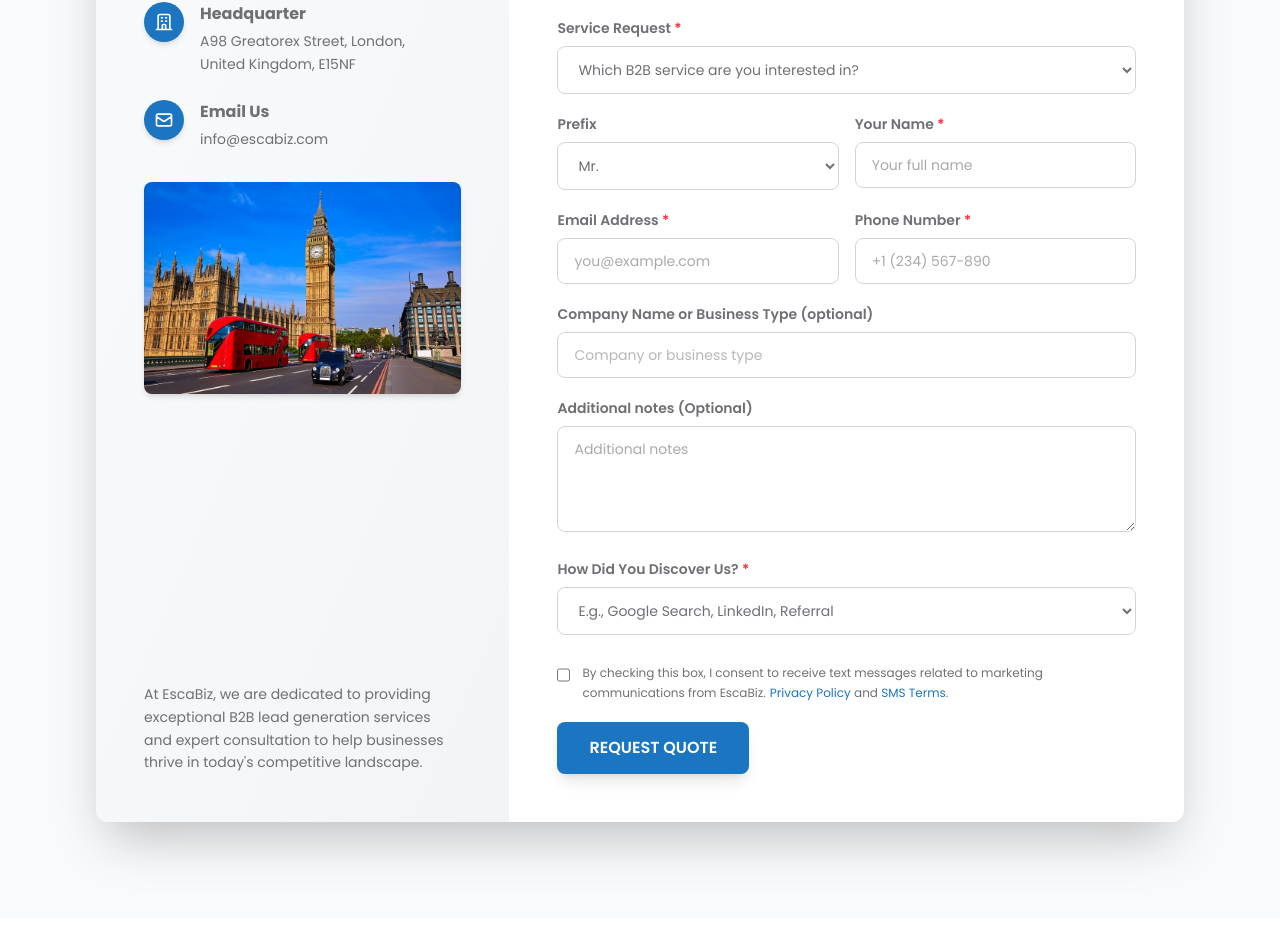
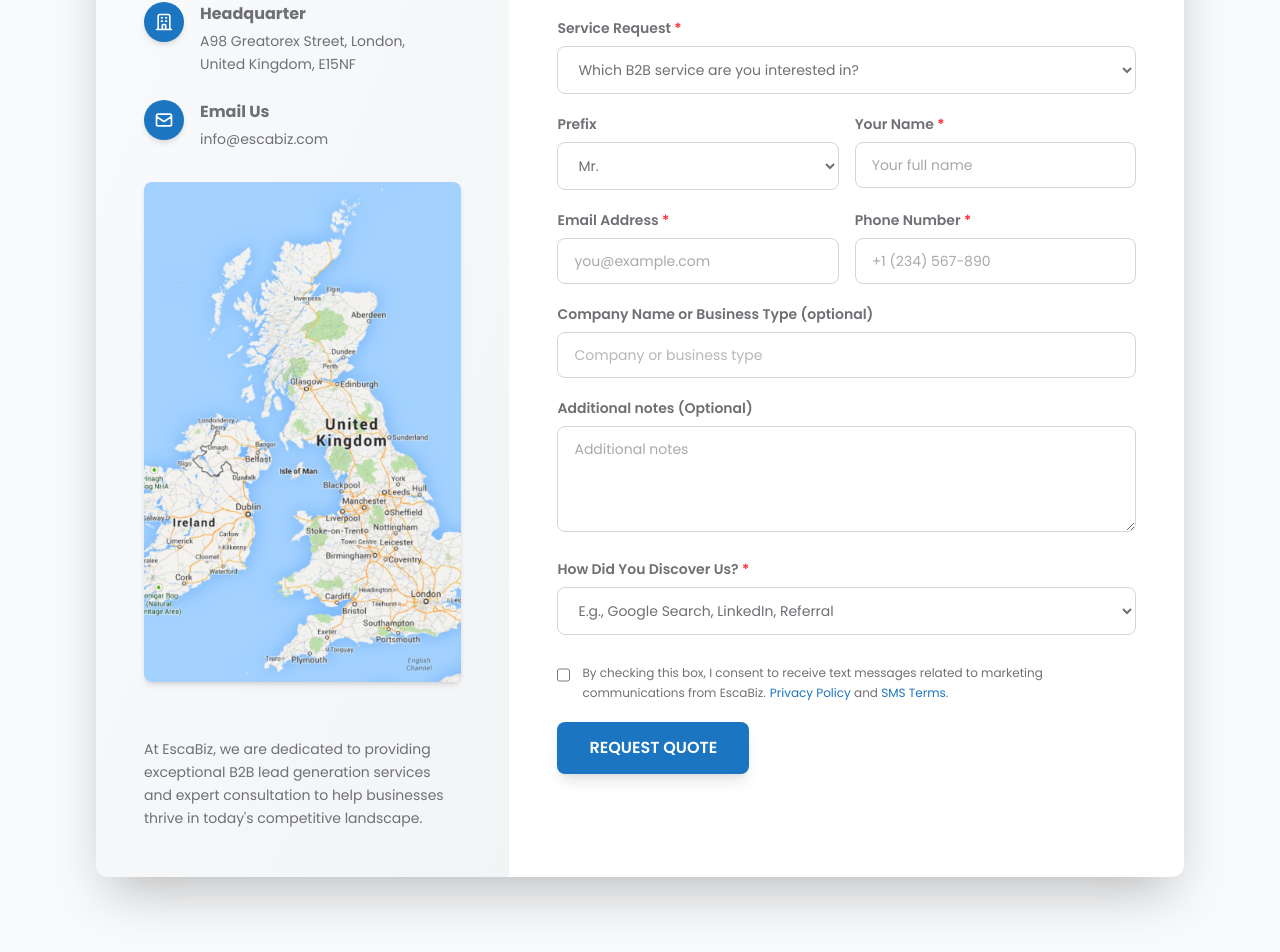
Before and after one commit to Sharmeen-Rauf/escabiz, a Next.js app: page / in a window 1280 px wide. Shown: the part 5476-6428 px from the top of the page. Built offline with nearby package versions, Linux system fonts and the light colour scheme.

Commit message:
Update image on Home page: replace UK/Ireland map image with a new contact information image, and adjust dimensions and styling for improved presentation.

```diff
--- a/src/app/page.tsx
+++ b/src/app/page.tsx
@@ -1568,14 +1568,14 @@ export default function Home() {
                       </div>
                     </div>
 
-                    {/* UK/Ireland Map Image */}
+                    {/* Image */}
                     <div className="w-full mb-6">
                       <Image
-                        src="/United-Kingdom.jpg"
-                        alt="United Kingdom and Ireland Map"
+                        src="/WhatsApp%20Image%202025-11-04%20at%2012.22.01%20AM.jpeg"
+                        alt="Contact Information"
                         width={600}
-                        height={400}
-                        className="w-full h-auto rounded-lg shadow-md"
+                        height={600}
+                        className="w-full h-[500px] object-cover rounded-lg shadow-md"
                       />
                     </div>
                   </div>
```
Also changed, not shown: public/WhatsApp Image 2025-11-04 at 12.22.01 AM.jpeg (added).
